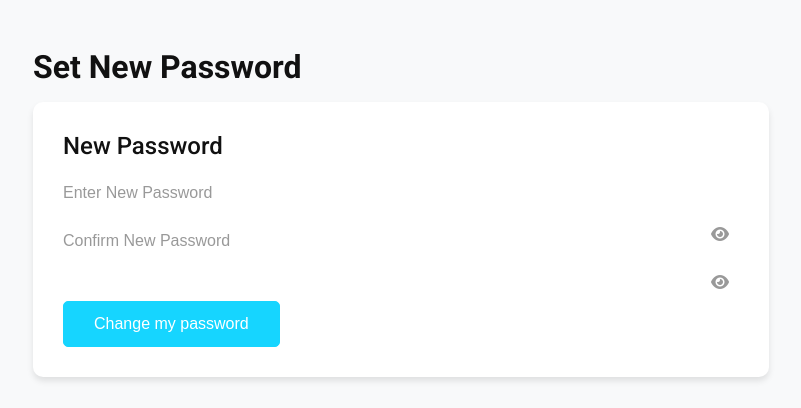
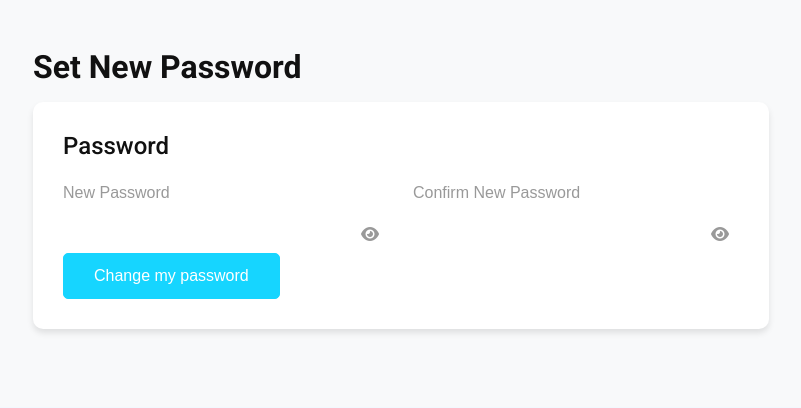
Before and after one commit to Okpara007/buzz4less, a Django app: page /accounts/reset/1/1/ in a window 1280 px wide. Shown: the part 75-483 px from the top of the page, without its empty margins (239-1040 px from the left). Run offline with Django 5.2, Linux system fonts and the light colour scheme; some libraries are stand-ins or nearby versions.

Commit message:
check design again

```diff
--- a/templates/registration/password_reset_confirm.html
+++ b/templates/registration/password_reset_confirm.html
@@ -11,12 +11,13 @@
 
             <!-- Password Section -->
             <div class="form-section">
-                <h4>New Password</h4>
+                <h4>Password</h4>
                 <form method="POST">
                     {% csrf_token %}
                     <!-- New Password Input -->
-                    <div class="mb-3">
-                        <label for="new_password1" class="form-label">Enter New Password</label>
+                    <div class="row">
+                        <div class="col-md-6 mb-3">
+                            <label for="new_password1" class="form-label">New Password</label>
                             <div class="password-toggle">
                                 {{ form.new_password1 }}
                                 <span class="toggle-password" onclick="togglePasswordVisibility('id_new_password1')">
@@ -25,14 +26,14 @@
                             </div>
                         </div>
 
-                    <!-- Confirm New Password Input -->
-                    <div class="mb-3">
+                        <div class="col-md-6 mb-3">
                             <label for="new_password2" class="form-label">Confirm New Password</label>
                             <div class="password-toggle">
                                 {{ form.new_password2 }}
                                 <span class="toggle-password" onclick="togglePasswordVisibility('id_new_password2')">
                                     <i class="fas fa-eye"></i>
                                 </span>
+                            </div>
                         </div>
                     </div>
 
```
Lines whose indentation alone changed are shown as unchanged.
